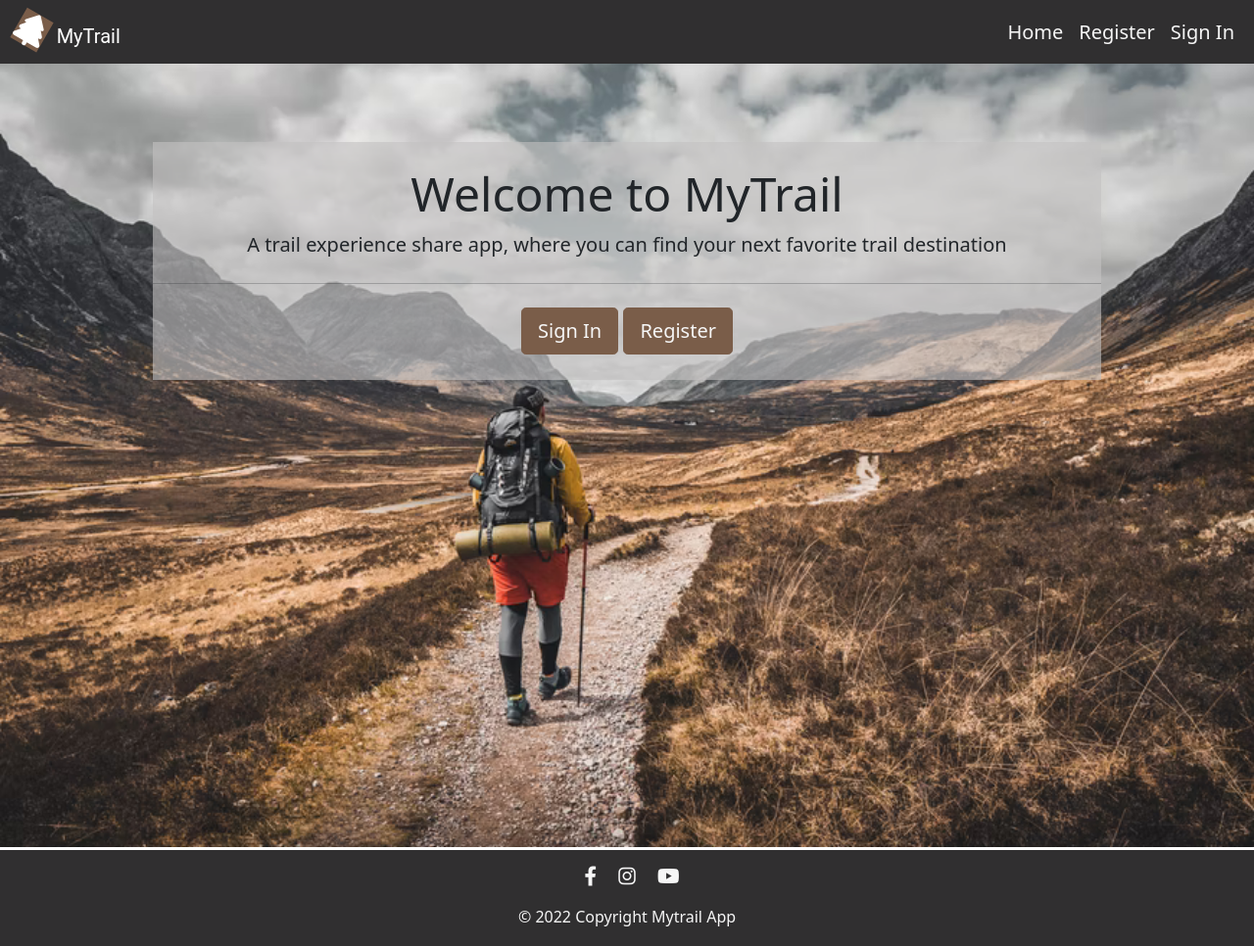
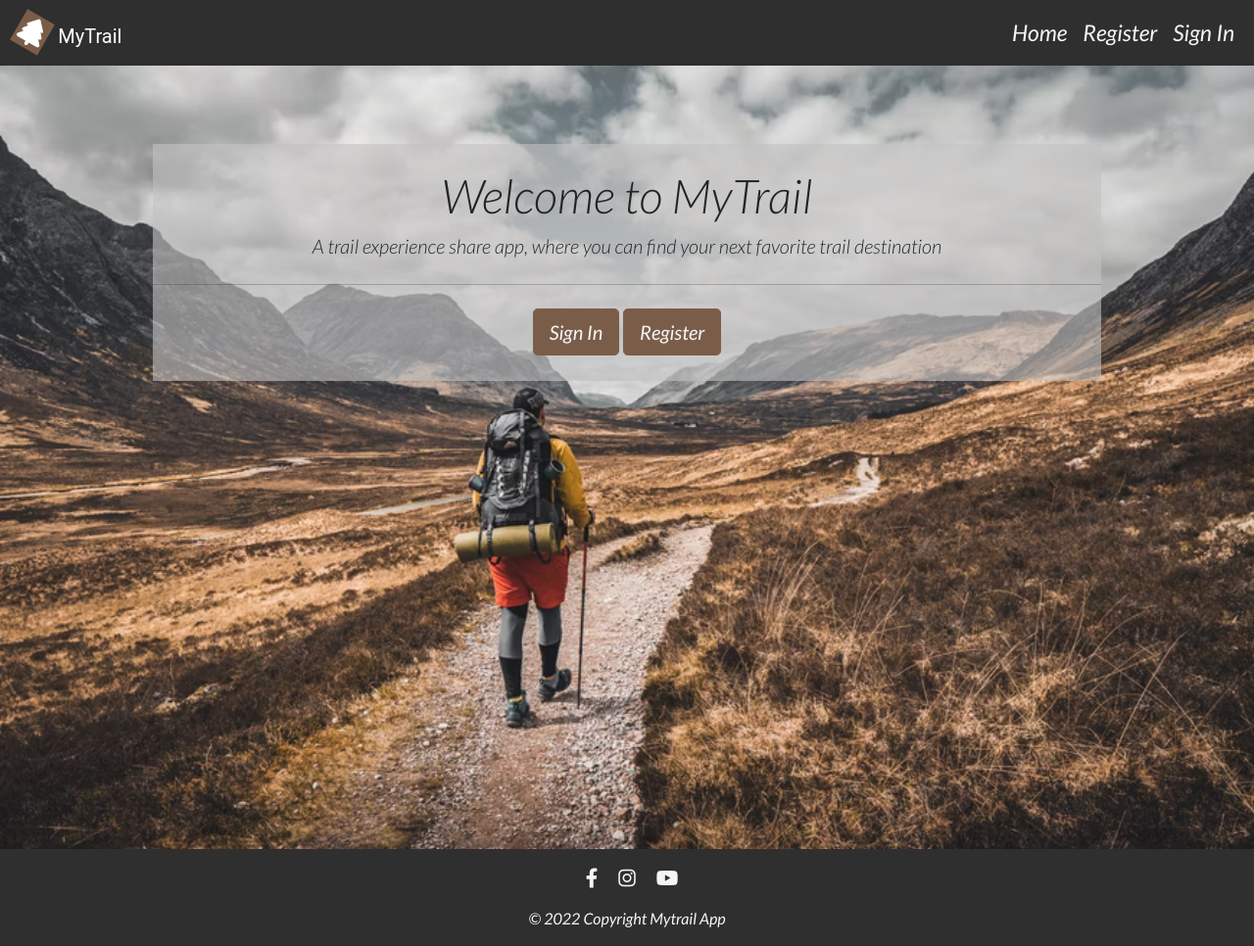
Before and after one commit to KonstantinaStrantzali/MyTrail-App-Project, a Flask app: page / in a window 1280 px wide. Shown: the whole page at 98% size. Run offline with Flask 2, Linux system fonts and the light colour scheme; some libraries are stand-ins or nearby versions.

Commit message:
add google font

```diff
--- a/app.py
+++ b/app.py
@@ -129,7 +129,6 @@ def profile(username):
 @app.route("/get_trails")
 def trails():
     username = mongo.db.users.find_one({"username": session["user"]})["username"]
-    # trails = list(mongo.db.trails.find({"created_by": session["user"]}))
     trails = list(mongo.db.trails.find({}))
     favourites = list(mongo.db.favourites.find({"username": session['user']}))
     for i in trails:
--- a/static/css/style.css
+++ b/static/css/style.css
@@ -1,6 +1,9 @@
+@import url('https://fonts.googleapis.com/css2?family=Lato:ital,wght@1,300;1,400&family=Permanent+Marker&display=swap');
 
 body{
   margin-bottom: 5%;
+  font-family: 'Lato', sans-serif;
+  background-color: #302F30ff;
 }
 
 html {
@@ -97,7 +100,6 @@ html {
 
   .navbar-brand {
     color:white;
-    font-size: 20px;
     left:5px;
     font-family:'Roboto', sans-serif;
     }
@@ -106,7 +108,7 @@ html {
   }
   /* Change the color of nav text by using !important, answer found on StackOverflow, user: dynamiclynk (https://stackoverflow.com/questions/24420080/change-navbar-text-color-bootstrap) */
   .navbar-nav li a{
-    font-size: 20px;
+    font-size: 23px;
     color:#F6F6F6!important;
   }
   .nav-item a:hover {
@@ -116,14 +118,15 @@ html {
   .navbar-brand i{
     transform: rotate(30deg);
     background-color: #7A5D49ff;
-    font-size:35px;
+    font-size:30px;
+    padding: 3px;
     margin-right: 10px;
     margin-left:5px;
 
   }
   .logo {
       color: white;
-      font-size: 20px;
+      font-size: 15px;
 
   }
 
@@ -223,6 +226,7 @@ html {
 .card{
   background-color: rgba(48, 47, 48, 0.699);
 
+
 }
 .icons{
   font-size:25px;
@@ -303,12 +307,18 @@ margin-right: 10%;
   width: 100%;
   position:relative;
 
+
+}
+
+.trail-content{
+  font-size: 20px;
 }
 
 .form-card{
   background-color: rgba(122, 92, 73, 0.781);
   color: black;
   box-shadow: #272222;
+
 }
 textarea {
 
```
Also changed, not shown: templates/profile.html (+6 -6 lines).
